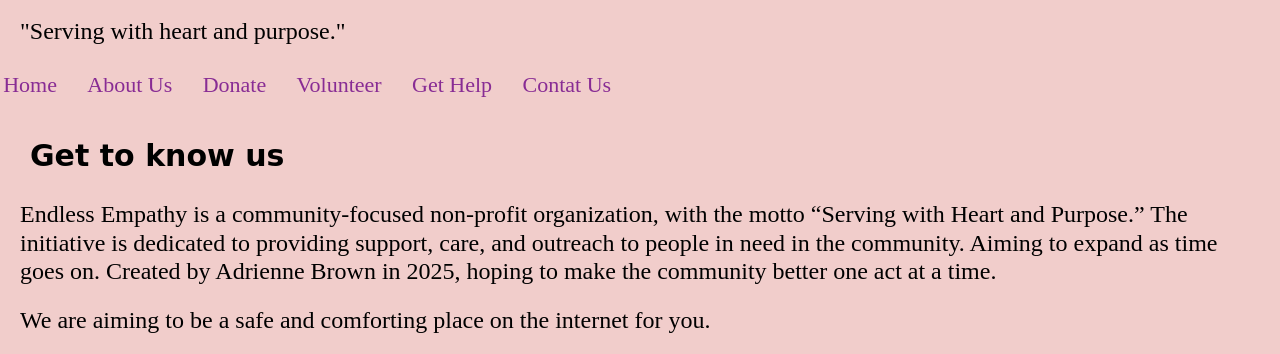
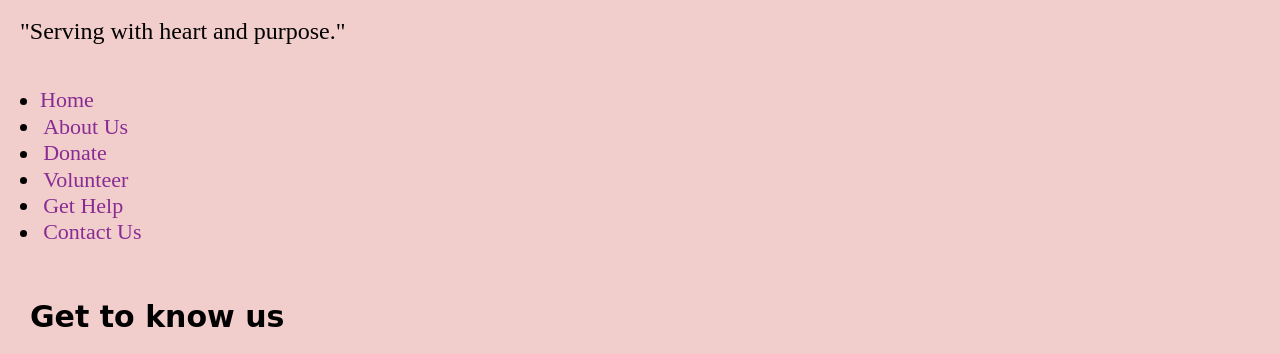
Before and after one commit to veniciaa/EndlessEmpathyWebsite, a plain HTML site: page Website/aboutus.html in a window 1280 px wide. Shown: the part 446-800 px from the top of the page. Drawn offline with Linux system fonts and the light colour scheme.

Commit message:
Adjusted the navigation structure to be consistent on each page. This includes: Index page, about us page, contact us page, donate page, get help page, volunteer page.

```diff
--- a/Website/aboutus.html
+++ b/Website/aboutus.html
@@ -34,12 +34,16 @@
 
     <!--Navigation for the website-->
         <nav>
-            <a href="index.html">Home</a>
-            <a href="aboutus.html">About Us</a>
-            <a href="donate.html">Donate</a>
-            <a href="volunteer.html">Volunteer</a>
-            <a href="gethelp.html">Get Help</a>
-            <a href="contactus.html">Contat Us</a>
+            <ul>
+
+                <li><a href="index.html">Home</a></li>
+                <li><a href="aboutus.html">About Us</a></li>
+                <li><a href="donate.html">Donate</a></li>
+                <li><a href="volunteer.html">Volunteer</a></li>
+                <li><a href="gethelp.html">Get Help</a></li>
+                <li><a href="contactus.html">Contact Us</a></li>
+
+            </ul>
         </nav>
 
      <!--main page of the org -->
```
Also changed, not shown: Website/contactus.html (+10 -6 lines), Website/donate.html (+10 -6 lines), Website/gethelp.html (+10 -6 lines), Website/index.html (+4 -0 lines), Website/volunteer.html (+10 -6 lines).
